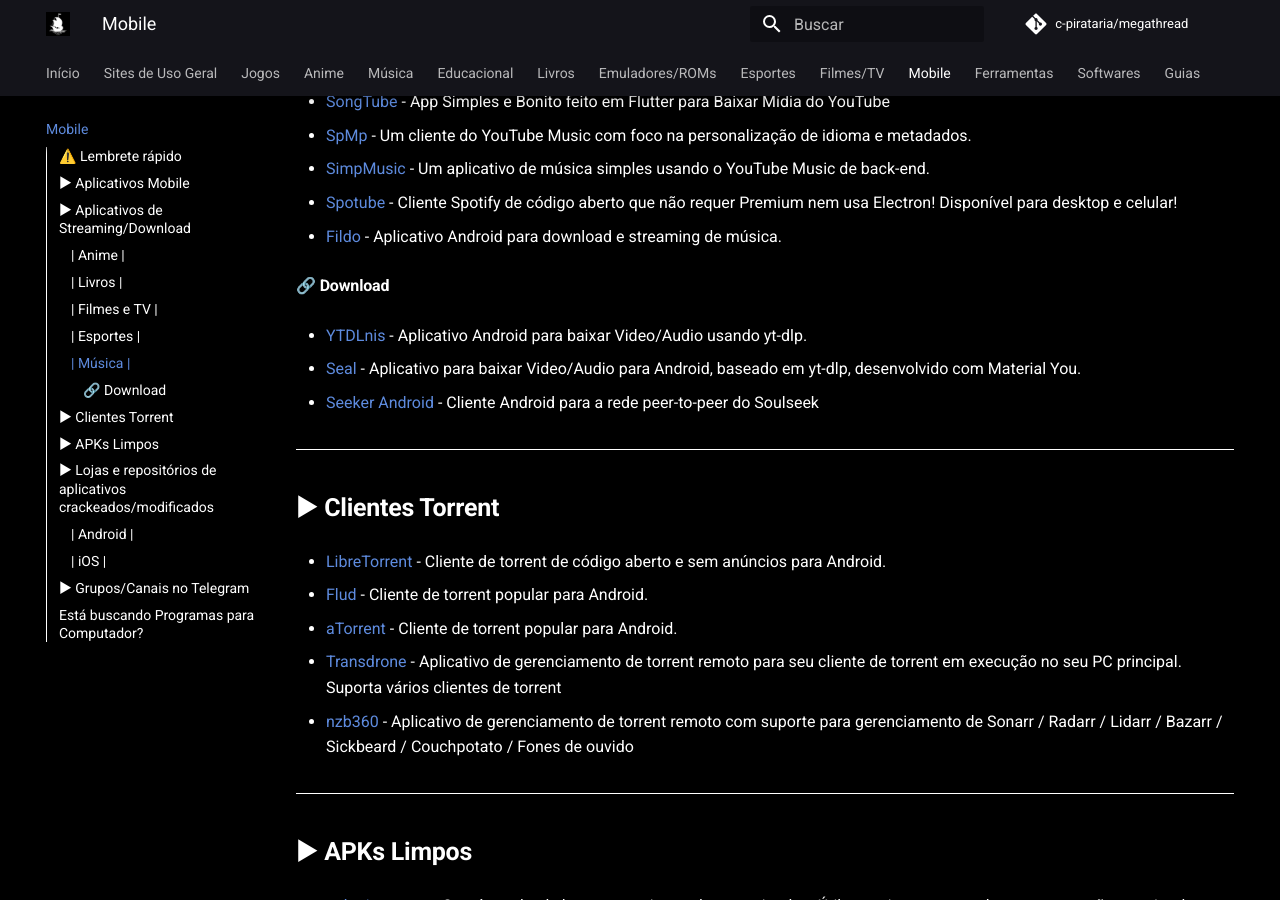
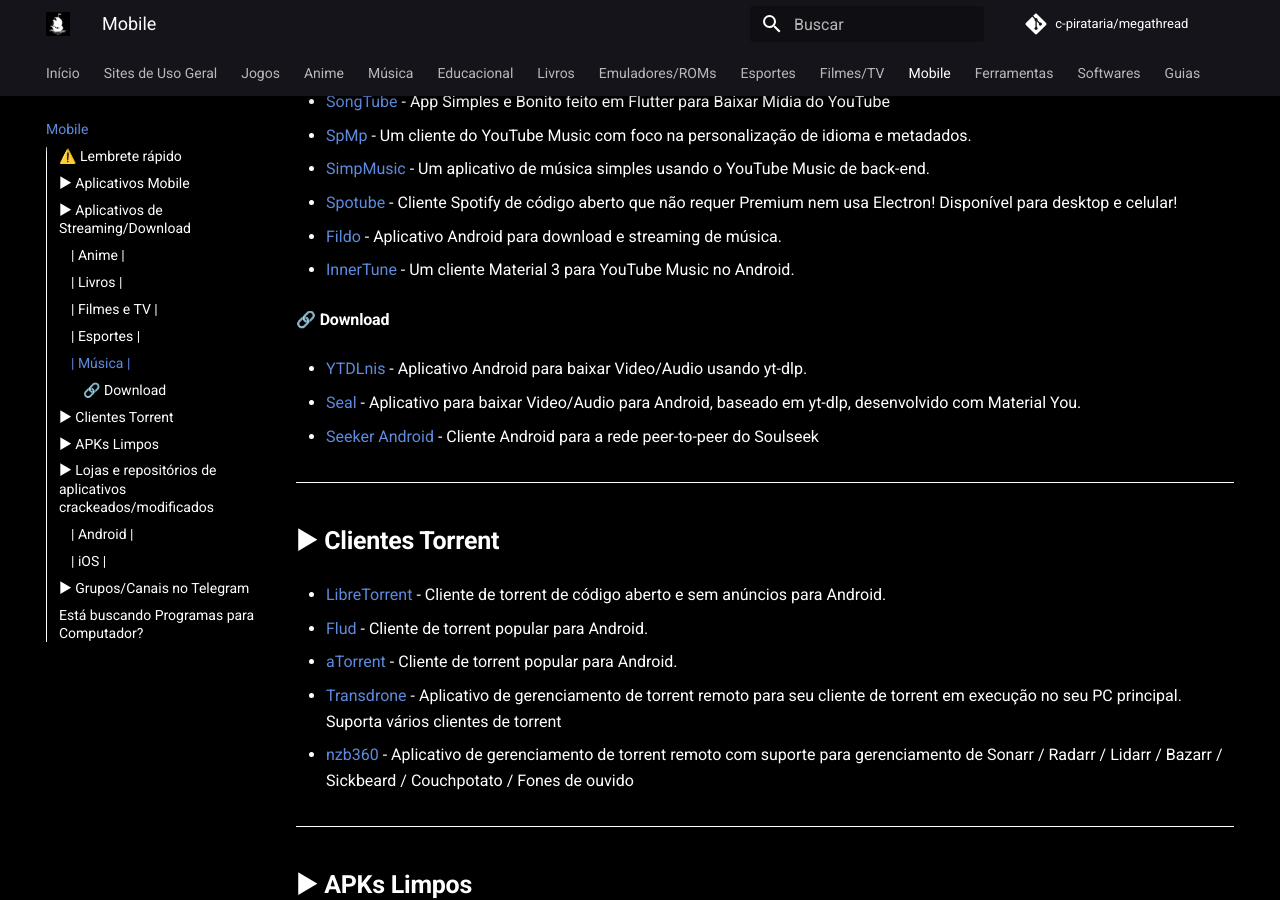
Before and after one commit to piratarialink/megathread_pirata, an MkDocs documentation site: the page built from docs/mobile.md, in a window 1280 px wide and 900 px high, scrolled down 2597 px. Built offline with MkDocs 1.6.1 and Material for MkDocs 9.7.7, drawn with Linux system fonts in a browser that asks for light colours; comment, search, counter and statistics services are not loaded.

Commit message:
Adicionar InnerTune

```diff
--- a/docs/mobile.md
+++ b/docs/mobile.md
@@ -119,6 +119,8 @@ Mobile, ou smartphones, são dispositivos portáteis que integram a funcionalida
 
 * [Fildo](https://fildo.net/android/en/) - Aplicativo Android para download e streaming de música.
 
+- [InnerTune](https://github.com/z-huang/InnerTune) - Um cliente Material 3 para YouTube Music no Android.
+
 #### 🔗 Download
 
 - [YTDLnis](https://github.com/deniscerri/ytdlnis) - Aplicativo Android para baixar Video/Audio usando yt-dlp.
```
